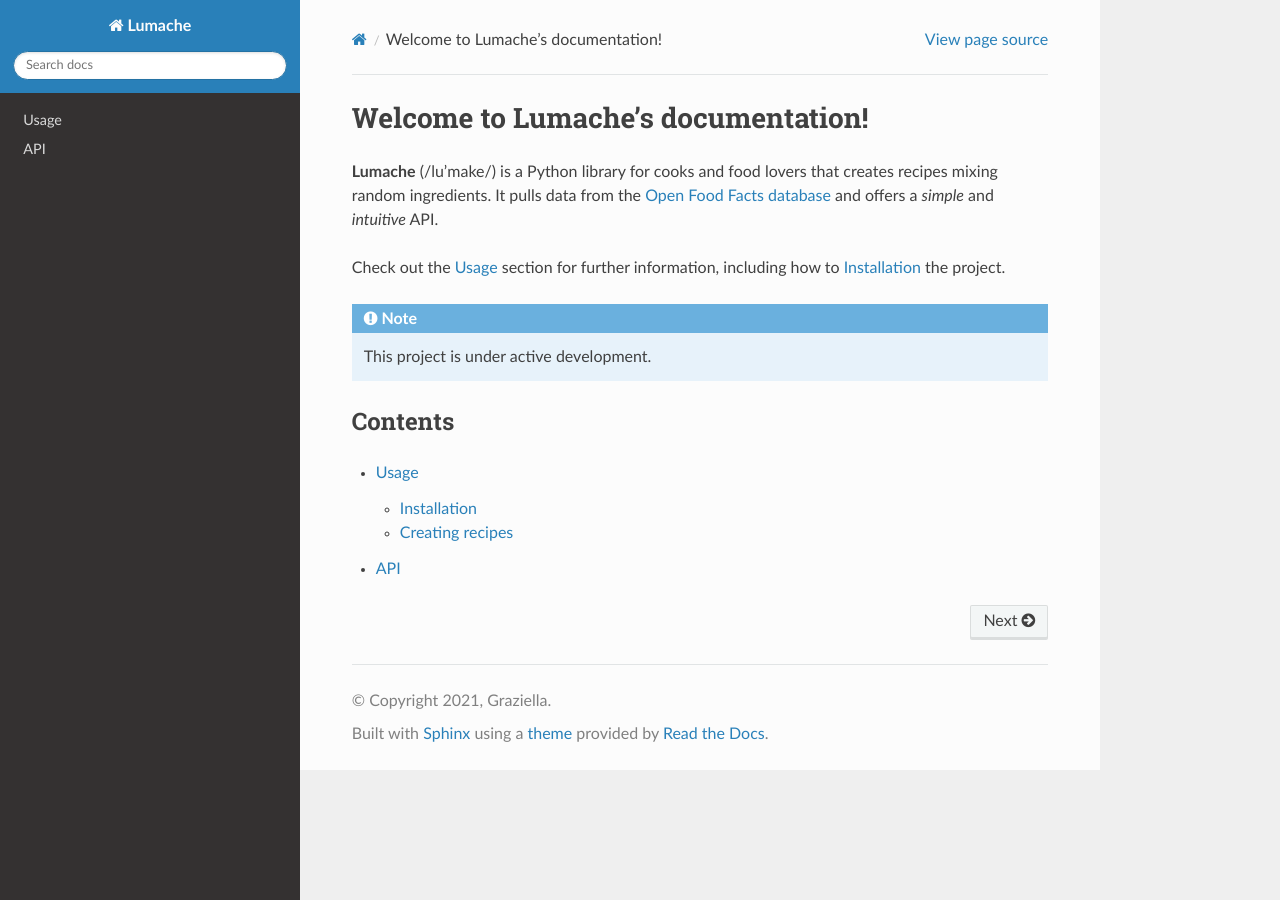
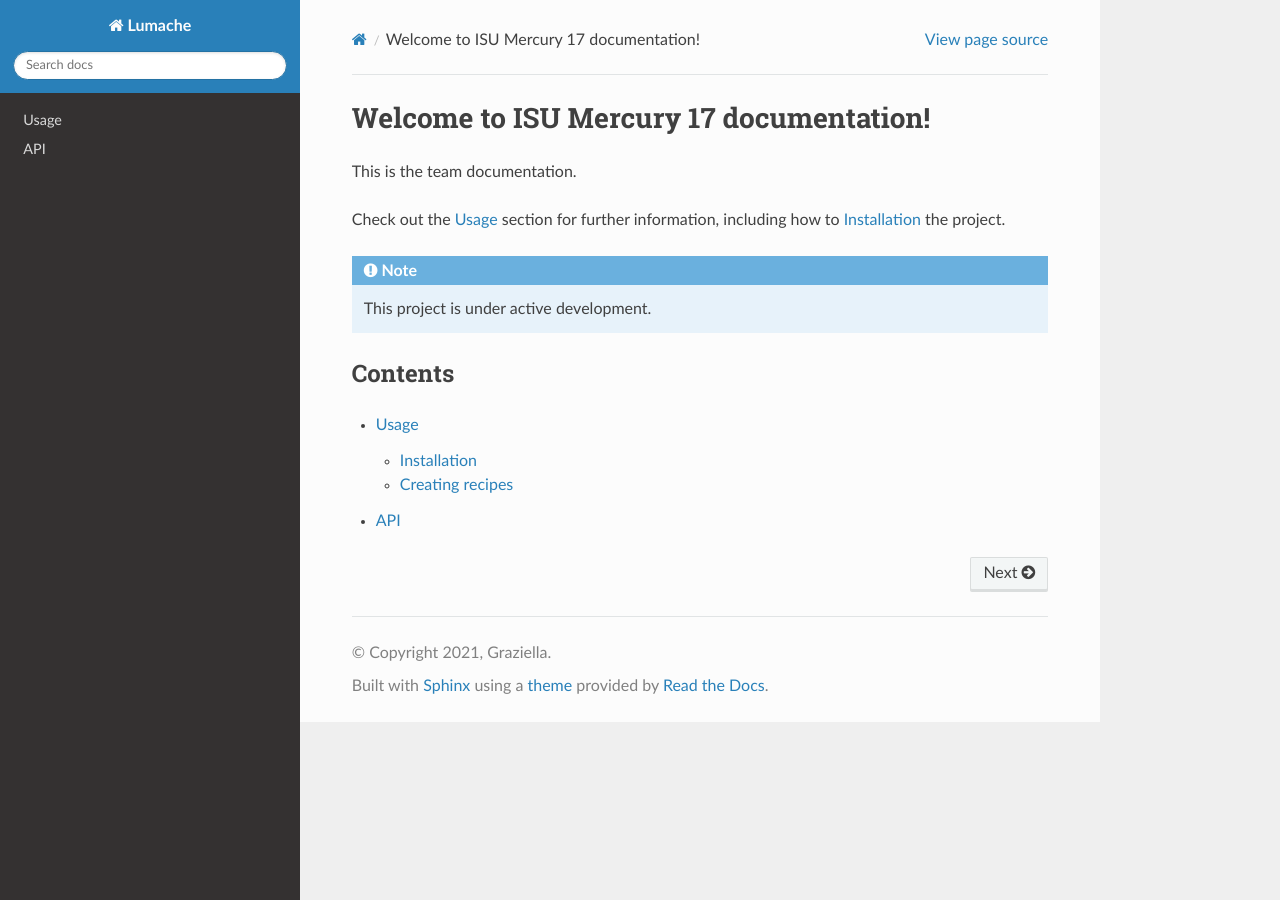
Before and after one commit to Illinois-State-Solar-Car/Team-Documentation, a Sphinx documentation site: the page built from docs/source/index.rst, in a window 1280 px wide. Built offline with Sphinx 7.4.7 and the Read the Docs theme 3.1.0, drawn with Linux system fonts in a browser that asks for light colours.

Commit message:
Update index.rst

```diff
--- a/docs/source/index.rst
+++ b/docs/source/index.rst
@@ -1,10 +1,7 @@
-Welcome to Lumache's documentation!
+Welcome to ISU Mercury 17 documentation!
 ===================================
 
-**Lumache** (/lu'make/) is a Python library for cooks and food lovers
-that creates recipes mixing random ingredients.
-It pulls data from the `Open Food Facts database <https://world.openfoodfacts.org/>`_
-and offers a *simple* and *intuitive* API.
+This is the team documentation.
 
 Check out the :doc:`usage` section for further information, including
 how to :ref:`installation` the project.
```
